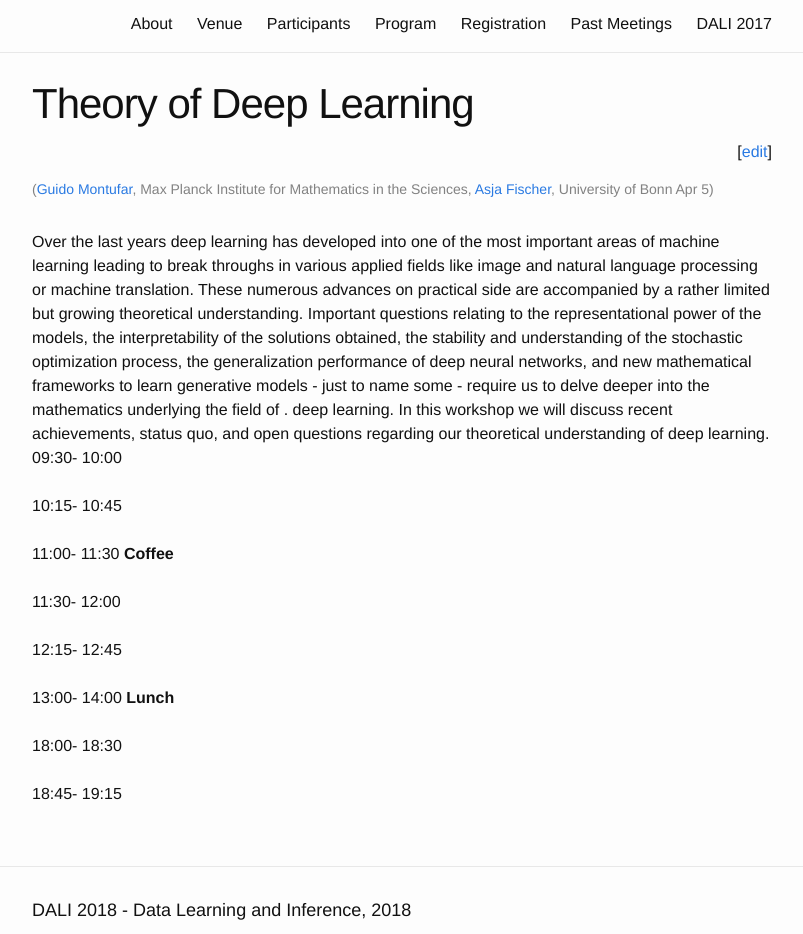
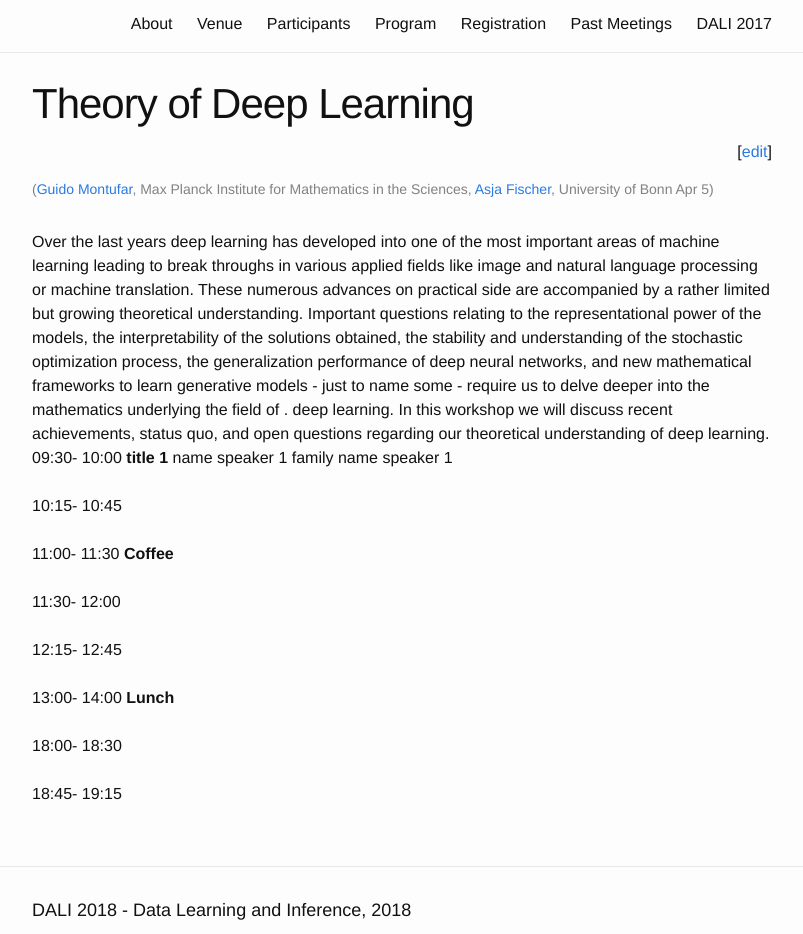
Before and after one commit to dalimeeting/dalimeeting.github.io, a Jekyll site: the page built from _posts/2018-04-05-workshopTheoryDL.md, in a window 1280 px wide, cut to the strip 355-1289 px from the top of the page. Shown: the whole strip, without its empty margins (238-1041 px from the left). Built offline with Jekyll 4.4.1, drawn with Linux system fonts in a browser that asks for light colours.

Commit message:
Update 2018-04-05-workshopTheoryDL.md

```diff
--- a/_posts/2018-04-05-workshopTheoryDL.md
+++ b/_posts/2018-04-05-workshopTheoryDL.md
@@ -17,15 +17,16 @@ organizers:
 room:
 show_abstracts: false
 talks:
-- title:
+- title: title 1
   author:
-  - family:
-    given:
+  - family: family name speaker 1
+    given: name speaker 1
     url:
     institute:
   youtube:
   start: "09:30"
   end: "10:00"
+  abstract: abstract 2 here
 - title:
   author:
   - given:
```
